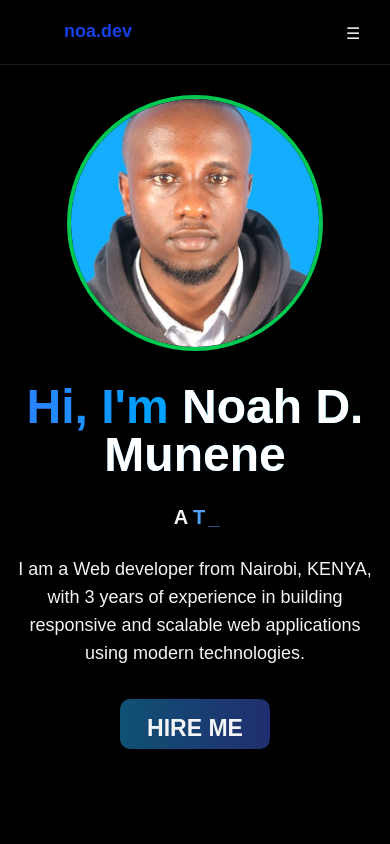
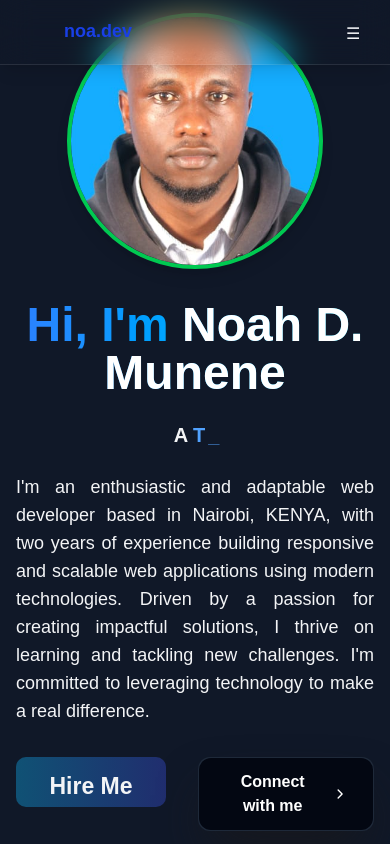
Before and after one commit to DavisNoah02/PortFolio_V1, a React (Vite) app: page / in a window 390 px wide. Shown: the top 844 px of the page. Built offline with nearby package versions, Linux system fonts and the light colour scheme.

Commit message:
UI-Implementation edits

```diff
--- a/package.json
+++ b/package.json
@@ -10,6 +10,9 @@
     "preview": "vite preview"
   },
   "dependencies": {
+    "@fortawesome/fontawesome-svg-core": "^6.7.2",
+    "@fortawesome/free-solid-svg-icons": "^6.7.2",
+    "@fortawesome/react-fontawesome": "^0.2.2",
     "chart.js": "^4.4.8",
     "emailjs-com": "^3.2.0",
     "framer-motion": "^12.5.0",
@@ -17,6 +20,7 @@
     "react-chartjs-2": "^5.3.0",
     "react-dom": "^19.0.0",
     "react-icons": "^5.5.0",
+    "react-router-dom": "^7.4.0",
     "react-simple-typewriter": "^5.0.1"
   },
   "devDependencies": {
--- a/src/App.css
+++ b/src/App.css
@@ -133,7 +133,7 @@
   }
 
   .type1::before {
-    content: "HIRE ME";
+    content: "Hire Me";
     height: 60px;
     width: 150px;
     background-image: linear-gradient(to right, #0e5575, #222a6e);
--- a/src/App.jsx
+++ b/src/App.jsx
@@ -16,7 +16,7 @@ function App() {
   const [menuOpen, setMenuOpen] = useState(false);
 
   return (
-    <div className="min-h-screen bg-black text-gray-100">
+    <div className="min-h-screen bg-gray-900 text-gray-100">
       {!isLoaded ? (
         <LoadingScreen onComplete={() => setIsLoaded(true)} />
       ) : (
--- a/src/components/MobileMenu.jsx
+++ b/src/components/MobileMenu.jsx
@@ -73,7 +73,7 @@ export const MobileMenu = ({ menuOpen, setMenuOpen }) => {
       </a>
       {/* Github Profile */}
       <a
-        href="https://github.com/your-github-profile"
+        href="https://github.com/DavisNoah02"
         target="_blank"
         rel="noopener noreferrer"
         className={`text-2xl font-semibold text-white my-4 transform transition-transform duration-300
--- a/src/components/Navbar.jsx
+++ b/src/components/Navbar.jsx
@@ -41,6 +41,11 @@ export const Navbar = ({ menuOpen, setMenuOpen }) => {
             <a href="https://hashnode.com/@noadave" className="nav-link" target="_blank" rel="noreferrer">
               Blog
             </a>
+            <a
+              href="https://github.com/DavisNoah02"
+              target="_blank"
+              rel="noopener noreferrer"
+            >
             <button class="btn-github">
               <svg
                 width="16"
@@ -56,6 +61,7 @@ export const Navbar = ({ menuOpen, setMenuOpen }) => {
               </svg>
               <span>Github Profile</span>
             </button>
+            </a>
           </div>
         </div>
       </div>
--- a/src/components/sections/about.jsx
+++ b/src/components/sections/about.jsx
@@ -10,8 +10,7 @@ export const About = () => {
       "SEO Specialist",
       "Web Developer",
     ],
-    description:
-      "I am a Web developer from Nairobi, KENYA, with 3 years of experience in building responsive and scalable web applications using modern technologies.",
+    description: "I'm an enthusiastic and adaptable web developer based in Nairobi, KENYA, with two years of experience building responsive and scalable web applications using modern technologies. Driven by a passion for creating impactful solutions, I thrive on learning and tackling new challenges.  I'm committed to leveraging technology to make a real difference."
   };
   return (
     <section
@@ -50,9 +49,10 @@ export const About = () => {
           </div>
           <br />
 
-          <p className="tex-gray-400 text-lg mb-8 max-w-lg mx-auto">
+          <p className="tex-gray-400 text-lg mb-8 max-w-lg mx-auto text-justify">
             {Bio.description}
           </p>
+
           <div className="flex justify-center space-x-8">
             <a
               href="https://docs.google.com/document/d/1g9Jg6m9U9FqEujTOjPG6xzKaenJ5mJ8SaVFmxm29EwA/edit?usp=sharing"
@@ -60,11 +60,41 @@ export const About = () => {
               rel="noopener noreferrer"
             >
               <button className="button type1">
-                <span></span>
-                Resume
+                <span>.</span>
+
               </button>
             </a>
+            <a
+               href="#contact"
+              className="relative group inline-block p-px font-semibold leading-6 text-white bg-gray-800 shadow-2xl cursor-pointer rounded-xl shadow-zinc-900 transition-transform duration-300 ease-in-out hover:scale-105 active:scale-95"
+            >
+              <span className="absolute inset-0 rounded-xl bg-gradient-to-r from-teal-400 via-blue-500 to-purple-500 p-[2px] opacity-0 transition-opacity duration-500 group-hover:opacity-100"></span>
+
+              <span className="relative z-10 block px-6 py-3 rounded-xl bg-gray-950">
+                <div className="relative z-10 flex items-center space-x-2">
+                  <span className="transition-all duration-500 group-hover:translate-x-1">
+                    Connect with me
+                  </span>
+                  <svg
+                    className="w-6 h-6 transition-transform duration-500 group-hover:translate-x-1"
+                    data-slot="icon"
+                    aria-hidden="true"
+                    fill="currentColor"
+                    viewBox="0 0 20 20"
+                    xmlns="http://www.w3.org/2000/svg"
+                  >
+                    <path
+                      clipRule="evenodd"
+                      d="M8.22 5.22a.75.75 0 0 1 1.06 0l4.25 4.25a.75.75 0 0 1 0 1.06l-4.25 4.25a.75.75 0 0 1-1.06-1.06L11.94 10 8.22 6.28a.75.75 0 0 1 0-1.06Z"
+                      fillRule="evenodd"
+                    ></path>
+                  </svg>
+                </div>
+              </span>
+            </a>
           </div>
+
+
         </div>
       </RevealOnScroll>
     </section>
--- a/src/components/sections/contact.jsx
+++ b/src/components/sections/contact.jsx
@@ -1,6 +1,8 @@
 import { useState } from "react";
 import { RevealOnScroll } from "../RevealOnScroll";
 import emailjs from "emailjs-com";
+import { FontAwesomeIcon } from "@fortawesome/react-fontawesome";
+import { faEnvelope, faPhone, faMapMarkerAlt } from "@fortawesome/free-solid-svg-icons";
 
 export const Contact = () => {
   const [formData, setFormData] = useState({
@@ -32,9 +34,35 @@ export const Contact = () => {
       className="min-h-screen flex items-center justify-center py-20"
     >
       <RevealOnScroll>
-        <div className="px-4 w-full min-w-[300px] md:w-[500px] sm:w-2/3 p-6">
-          <h2 className="text-3xl font-bold mb-8 bg-gradient-to-r from-blue-500 to-cyan-400 bg-clip-text text-transparent text-center">
-            {" "}
+        <div className="flex flex-col md:flex-row w-full max-w-4xl px-4">
+          {/* Contact Information */}
+          <div className="md:w-1/2 mb-8 md:mb-0 md:pr-8">
+            <h2 className="text-3xl font-bold mb-4 bg-gradient-to-r from-blue-500 to-cyan-400 bg-clip-text text-transparent">
+              Let's talk
+            </h2>
+            <p className="text-white mb-4">
+              I'm currently available to take on new projects, so feel free to
+              send me a message about anything that you want me to work on. You
+              can contact me anytime.
+            </p>
+            <br />
+            <p className="text-white mb-4 flex items-center">
+              <FontAwesomeIcon icon={faEnvelope} className="mr-6 text-3xl" />
+              m.davenoa@gmail.com
+            </p>
+            <p className="text-white mb-4 flex items-center">
+              <FontAwesomeIcon icon={faPhone} className="mr-6 text-3xl" />
+              +254 729239023
+            </p>
+            <p className="text-white flex items-center">
+              <FontAwesomeIcon icon={faMapMarkerAlt} className="mr-6 text-3xl" />
+              Nairobi, KENYA
+            </p>
+          </div>
+
+          {/* Contact Form */}
+          <div className="md:w-1/2">
+            <h2 className="text-3xl font-bold mb-8 bg-gradient-to-r from-blue-500 to-cyan-400 bg-clip-text text-transparent text-center md:text-left">
               Get In Touch
             </h2>
             <form className="space-y-6" onSubmit={handleSubmit}>
@@ -61,7 +89,7 @@ export const Contact = () => {
                   required
                   value={formData.email}
                   className="w-full bg-white/5 border border-white/10 rounded px-4 py-3 text-white transition focus:outline-none focus:border-blue-500 focus:bg-blue-500/5"
-                placeholder="example@gmail.com"
+                  placeholder="Enter your Email"
                   onChange={(e) =>
                     setFormData({ ...formData, email: e.target.value })
                   }
@@ -91,6 +119,7 @@ export const Contact = () => {
               </button>
             </form>
           </div>
+        </div>
       </RevealOnScroll>
     </section>
   );
--- a/src/components/sections/projects.jsx
+++ b/src/components/sections/projects.jsx
@@ -11,7 +11,7 @@ export const Projects = () => {
           <h2 className="text-3xl font-bold mb-8 bg-gradient-to-r from-blue-500 to-cyan-400 bg-clip-text text-transparent text-center">
             My Projects
           </h2>
-          <div className="grid grid-cols-1 md:grid-cols-2 gap-6">
+          <div className="grid grid-cols-2 md:grid-cols-2 gap-6">
 
             {/* Project 1 */}
             <div
@@ -54,9 +54,22 @@ export const Projects = () => {
                 </a>
                 <a
                 href="#"
-                  className="bg-blue-500 text-white px-4 py-2 rounded-lg hover:bg-blue-600 transition"
+                className="group relative overflow-hidden bg-gradient-to-r from-purple-600 to-indigo-600 text-white px-4 py-2 rounded-lg font-medium text-base tracking-wide active:scale-95 transition-transform duration-300"
               >
-                  View Code
+                {/* Black overlay that slides away on hover */}
+                <div className="absolute inset-0 -left-[10%] w-[120%] h-full bg-black -skew-x-[30deg] transform transition-transform duration-400 ease-out group-hover:translate-x-full z-0"></div>
+
+                {/* Button content stays on top */}
+                <div className="flex items-center space-x-2 relative z-10">
+                  <svg className="w-5 h-5" viewBox="0 0 24 24" xmlns="http://www.w3.org/2000/svg">
+                    <path d="M0 0h24v24H0z" fill="none"></path>
+                    <path
+                      d="M24 12l-5.657 5.657-1.414-1.414L21.172 12l-4.243-4.243 1.414-1.414L24 12zM2.828 12l4.243 4.243-1.414 1.414L0 12l5.657-5.657L7.07 7.757 2.828 12zm6.96 9H7.66l6.552-18h2.128L9.788 21z"
+                      fill="currentColor"
+                    ></path>
+                  </svg>
+                  <span>View Code</span>
+                </div>
               </a>
               </div>
             </div>
@@ -104,9 +117,22 @@ export const Projects = () => {
                 </a>
                 <a
                 href="#"
-                  className="bg-blue-500 text-white px-4 py-2 rounded-lg hover:bg-blue-600 transition"
+                className="group relative overflow-hidden bg-gradient-to-r from-purple-600 to-indigo-600 text-white px-4 py-2 rounded-lg font-medium text-base tracking-wide active:scale-95 transition-transform duration-300"
               >
-                  View Code
+                {/* Black overlay that slides away on hover */}
+                <div className="absolute inset-0 -left-[10%] w-[120%] h-full bg-black -skew-x-[30deg] transform transition-transform duration-400 ease-out group-hover:translate-x-full z-0"></div>
+
+                {/* Button content stays on top */}
+                <div className="flex items-center space-x-2 relative z-10">
+                  <svg className="w-5 h-5" viewBox="0 0 24 24" xmlns="http://www.w3.org/2000/svg">
+                    <path d="M0 0h24v24H0z" fill="none"></path>
+                    <path
+                      d="M24 12l-5.657 5.657-1.414-1.414L21.172 12l-4.243-4.243 1.414-1.414L24 12zM2.828 12l4.243 4.243-1.414 1.414L0 12l5.657-5.657L7.07 7.757 2.828 12zm6.96 9H7.66l6.552-18h2.128L9.788 21z"
+                      fill="currentColor"
+                    ></path>
+                  </svg>
+                  <span>View Code</span>
+                </div>
               </a>
               </div>
             </div>
@@ -152,9 +178,22 @@ export const Projects = () => {
                 </a>
                 <a
                 href="#"
-                  className="bg-blue-500 text-white px-4 py-2 rounded-lg hover:bg-blue-600 transition"
+                className="group relative overflow-hidden bg-gradient-to-r from-purple-600 to-indigo-600 text-white px-4 py-2 rounded-lg font-medium text-base tracking-wide active:scale-95 transition-transform duration-300"
               >
-                  View Code
+                {/* Black overlay that slides away on hover */}
+                <div className="absolute inset-0 -left-[10%] w-[120%] h-full bg-black -skew-x-[30deg] transform transition-transform duration-400 ease-out group-hover:translate-x-full z-0"></div>
+
+                {/* Button content stays on top */}
+                <div className="flex items-center space-x-2 relative z-10">
+                  <svg className="w-5 h-5" viewBox="0 0 24 24" xmlns="http://www.w3.org/2000/svg">
+                    <path d="M0 0h24v24H0z" fill="none"></path>
+                    <path
+                      d="M24 12l-5.657 5.657-1.414-1.414L21.172 12l-4.243-4.243 1.414-1.414L24 12zM2.828 12l4.243 4.243-1.414 1.414L0 12l5.657-5.657L7.07 7.757 2.828 12zm6.96 9H7.66l6.552-18h2.128L9.788 21z"
+                      fill="currentColor"
+                    ></path>
+                  </svg>
+                  <span>View Code</span>
+                </div>
                 </a>
               </div>
             </div>
```
Also changed, not shown: 1 other file (tests, documents, lock files or other folders). Lines whose indentation alone changed are shown as unchanged.
